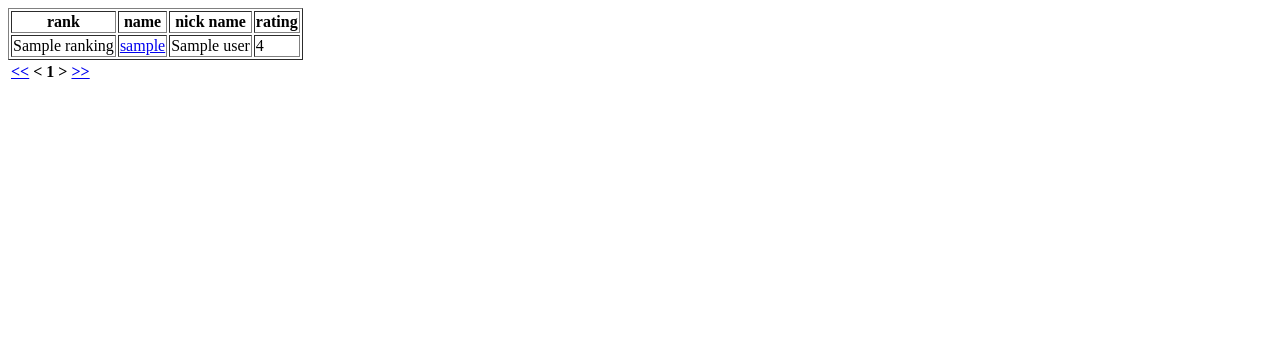
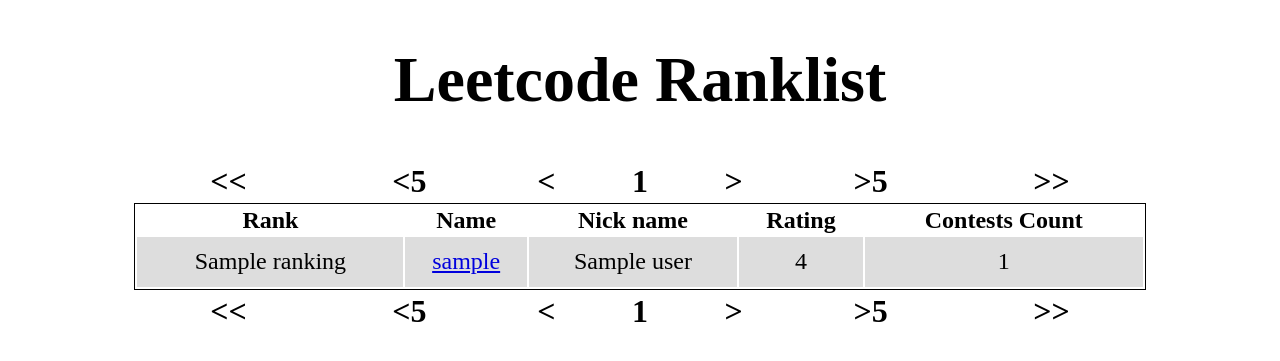
Before and after one commit to WangShengyu/LeetcodeRanklist, a Flask app: template leetcode/templates/rank_list.html in a window 1280 px wide. Shown: the top 361 px of the page. Run offline with Flask 2, Linux system fonts and the light colour scheme; the template is opened without the code that fills it: most values are stand-ins (such as "Sample title", 1, 10 or a date in 2020); lists and menus that the app fills with data are empty; parts of the project's set-up code (start-up, migrations or seed data) failed here and were passed over.

Commit message:
Polish html page.

```diff
--- a/leetcode/server/structs/ranklist_page.py
+++ b/leetcode/server/structs/ranklist_page.py
@@ -2,6 +2,7 @@
     def __init__(self):
         self.ranking = 0
         self.rating = 0
+        self.contests_count = 0
         self.username = ""
         self.realname = ""
 
--- /dev/null
+++ b/leetcode/static/css/rank_list.css
@@ -0,0 +1,28 @@
+h1 {
+    font-size: 64px;
+    text-align: center;
+}
+a, a:visited, a:link {
+    color: #00d;
+}
+#rank_list_table {
+    width: 80%;
+    margin: 0 auto;
+    font-size: 24px;
+    text-align: center;
+    border: 1px solid black;
+}
+#nav_table {
+    width: 80%;
+    margin: 0 auto;
+    font-size: 32px;
+}
+#rank_list_table tr:nth-child(n+2){
+    height: 50px;
+}
+#rank_list_table tr:nth-child(2n+3){
+    background: #eee;
+}
+#rank_list_table tr:nth-child(2n+2){
+    background: #ddd;
+}
--- a/leetcode/templates/rank_list.html
+++ b/leetcode/templates/rank_list.html
@@ -4,50 +4,29 @@
 <meta charset="utf-8">
 <title>Leetcode - Ranklist</title>
 {% include "common/head.html" %}
+<link rel="stylesheet" type="text/css" href="/static/css/rank_list.css" />
 </head>
 <body>
-    <table border="1">
+    <h1>Leetcode Ranklist</h1>
+    {% include "rank_list_nav.html" %}
+    <table id="rank_list_table" >
     <tr>
-        <th>rank</th>
-        <th>name</th>
-        <th>nick name</th>
-        <th>rating</th>
+        <th>Rank</th>
+        <th>Name</th>
+        <th>Nick name</th>
+        <th>Rating</th>
+        <th>Contests Count</th>
     </tr>
-    {% for user in users %}
+    {% for i in range(users|length) %}
     <tr>
-        <td>{{ user.ranking }}</td>
-        <td><a href='/u/{{ user.user_name }}/'>{{ user.user_name }}</a></td>
-        <td>{{ user.real_name }}</td>
-        <td>{{ user.rating }}</td>
+        <td>{{ users[i].ranking }}</td>
+        <td><a href='/u/{{ users[i].user_name }}/'>{{ users[i].user_name }}</a></td>
+        <td>{{ users[i].real_name }}</td>
+        <td>{{ users[i].rating }}</td>
+        <td>{{ users[i].contests_count }}</td>
     </tr>
     {% endfor %}
     </table>
-    <table>
-    <tr>
-        <th>
-            <a href='/ranklist/1/'> &lt;&lt; </a>
-        </th>
-        <th>
-            {% if page > 1 %}
-            <a href='/ranklist/{{ page - 1 }}/'> &lt; </a>
-            {% else %}
-             &lt;
-            {% endif %}
-        </th>
-        <th>
-            {{ page }}
-        </th>
-        <th>
-            {% if page < max_page %}
-            <a href='/ranklist/{{ page + 1 }}/'> &gt; </a>
-            {% else %}
-             &gt;
-            {% endif %}
-        </th>
-        <th>
-            <a href='/ranklist/{{ max_page }}/'> &gt;&gt; </a>
-        </th>
-    </tr>
-    </table>
+    {% include "rank_list_nav.html" %}
 </body>
 </html>
--- /dev/null
+++ b/leetcode/templates/rank_list_nav.html
@@ -0,0 +1,49 @@
+<table id="nav_table">
+<tr>
+    <th>
+        {% if page > 1 %}
+        <a href='/ranklist/1/'> &lt;&lt; </a>
+        {% else %}
+         &lt;&lt;
+        {% endif %}
+    </th>
+    <th>
+        {% if page > 5 %}
+        <a href='/ranklist/{{ page - 5 }}/'> &lt;5 </a>
+        {% else %}
+         &lt;5
+        {% endif %}
+    </th>
+    <th>
+        {% if page > 1 %}
+        <a href='/ranklist/{{ page - 1 }}/'> &lt; </a>
+        {% else %}
+         &lt;
+        {% endif %}
+    </th>
+    <th>
+        {{ page }}
+    </th>
+    <th>
+        {% if page < max_page %}
+        <a href='/ranklist/{{ page + 1 }}/'> &gt; </a>
+        {% else %}
+         &gt;
+        {% endif %}
+    </th>
+    <th>
+        {% if page + 5 <= max_page %}
+        <a href='/ranklist/{{ page + 5 }}/'> &gt;5 </a>
+        {% else %}
+         &gt;5
+        {% endif %}
+    </th>
+    <th>
+        {% if page < max_page %}
+        <a href='/ranklist/{{ max_page }}/'> &gt;&gt; </a>
+        {% else %}
+         &gt;&gt;
+        {% endif %}
+    </th>
+</tr>
+</table>
```
Also changed, not shown: leetcode/server/robot.py (+6 -1 lines), leetcode/static/css/user.css (added, +29 -0 lines), leetcode/templates/user.html (+15 -8 lines).
